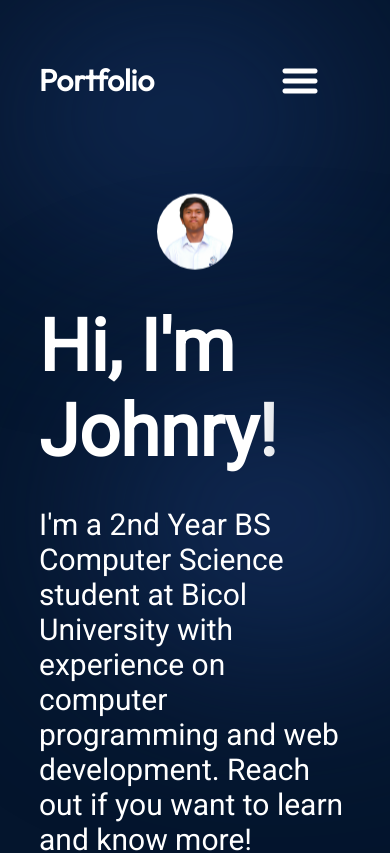
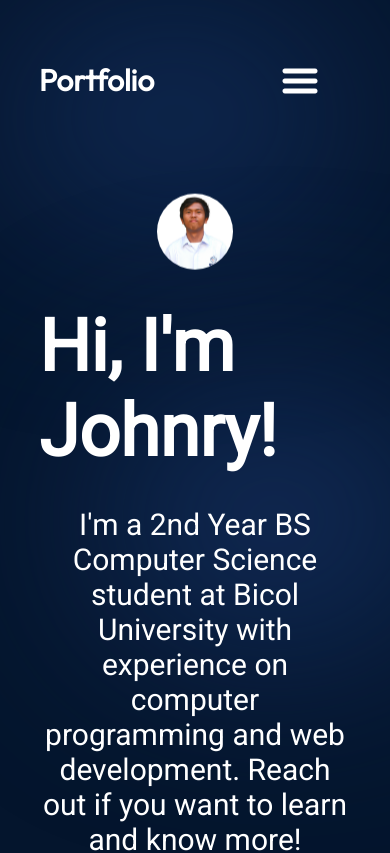
Before and after one commit to JohnryEspiritu03/Portfolio, a React (Vite) app: page / in a window 390 px wide. Shown: the top 853 px of the page. Built offline with nearby package versions, Linux system fonts and the light colour scheme.

Commit message:
Updated Hero styles

```diff
--- a/src/components/Hero/Hero.module.css
+++ b/src/components/Hero/Hero.module.css
@@ -27,7 +27,7 @@
   background: linear-gradient(
     90deg,
     rgba(255, 255, 255, 1) 70%,
-    rgba(255, 255, 255, 0) 120%
+    rgba(255, 255, 255, 1) 120%
   );
   -webkit-text-fill-color: transparent;
   -webkit-background-clip: text;
@@ -112,4 +112,8 @@
         align-items: center;
     }
 
+    .description{
+        text-align: center ;
+    }
+
 }
```
